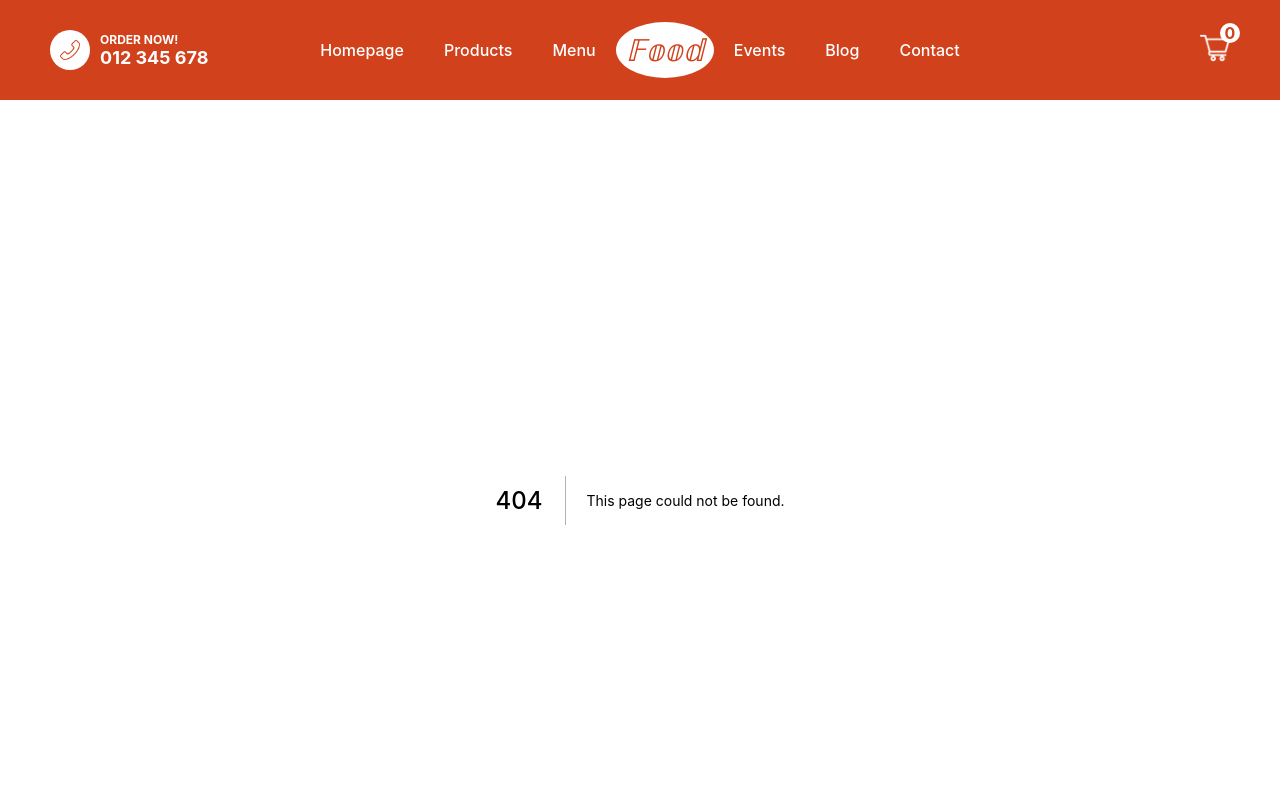
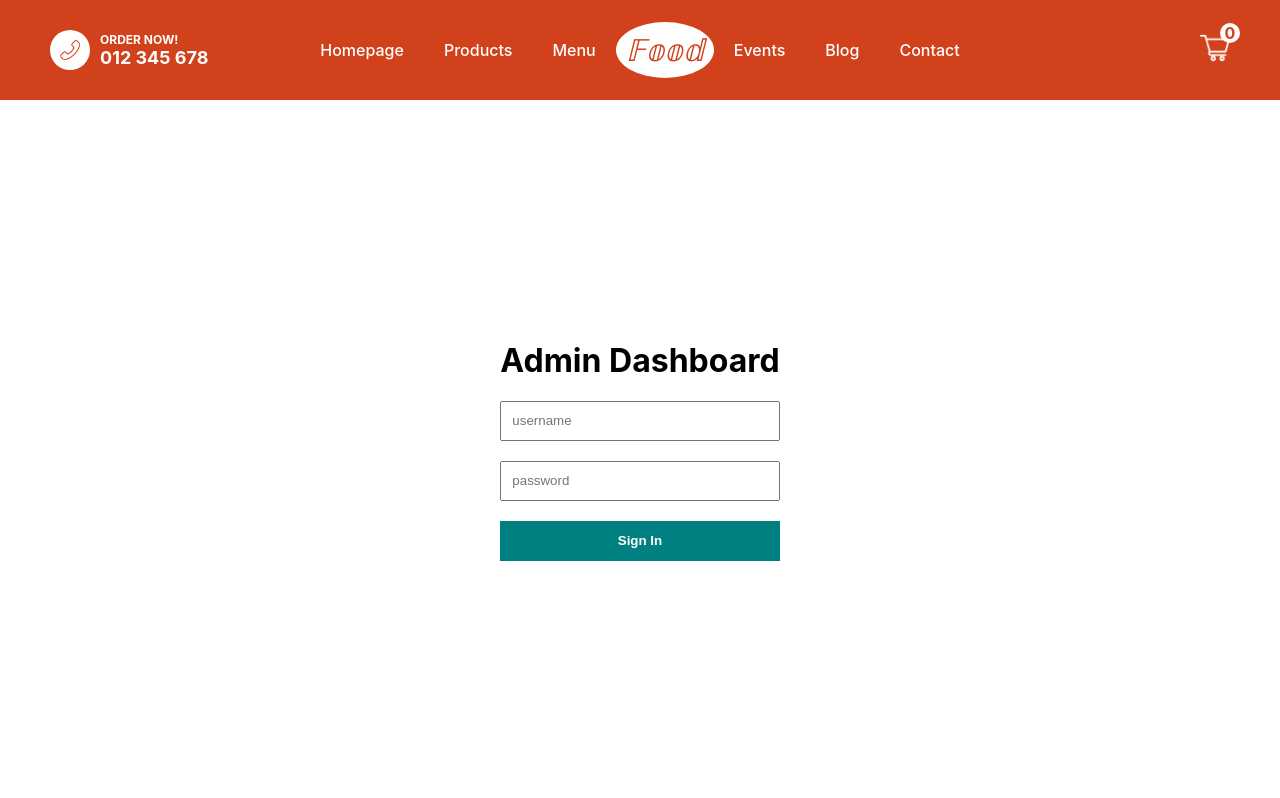
Before and after one commit to hardik6869/Food-Ordering-App, a Next.js app: page /admin/login in a window 1280 px wide. Before the commit this address had no page. Shown: the top 798 px of the page. Built offline with nearby package versions, Linux system fonts and the light colour scheme.

Commit message:
Auth using cookies

```diff
--- a/components/Navbar.jsx
+++ b/components/Navbar.jsx
@@ -24,7 +24,7 @@
             </div>
             <div className={navbarStyle.item}>
                 <ul className={navbarStyle.list}>
-                    <Link href="/cart" passHref>
+                    <Link href="/" passHref>
                         <li className={navbarStyle.listItem}>Homepage </li>
                     </Link>
 
--- a/package.json
+++ b/package.json
@@ -15,6 +15,7 @@
         "@paypal/react-paypal-js": "^7.8.1",
         "@reduxjs/toolkit": "^1.8.2",
         "axios": "^0.27.2",
+        "cookie": "^0.5.0",
         "install": "^0.13.0",
         "mongoose": "^6.3.5",
         "next": "^12.1.6",
--- /dev/null
+++ b/pages/admin/login.jsx
@@ -0,0 +1,50 @@
+import axios from 'axios';
+import {useRouter} from 'next/router';
+import {useState} from 'react';
+import LoginStyle from '../../styles/Login.module.css';
+
+const Login = () => {
+    const [username, setUsername] = useState(null);
+    const [password, setPassword] = useState(null);
+    const [error, setError] = useState(false);
+    const router = useRouter();
+
+    const handleClick = async () => {
+        try {
+            await axios.post('http://localhost:3000/api/login', {
+                username,
+                password,
+            });
+            router.push('/admin');
+        } catch (error) {
+            setError(true);
+        }
+    };
+
+    return (
+        <div className={LoginStyle.container}>
+            <div className={LoginStyle.wrapper}>
+                <h1> Admin Dashboard</h1>
+                <input
+                    placeholder="username"
+                    className={LoginStyle.input}
+                    onChange={(e) => setUsername(e.target.value)}
+                />
+                <input
+                    placeholder="password"
+                    type="password"
+                    className={LoginStyle.input}
+                    onChange={(e) => setPassword(e.target.value)}
+                />
+                <button onClick={handleClick} className={LoginStyle.button}>
+                    Sign In
+                </button>
+                {error && (
+                    <span className={LoginStyle.error}>Wrong Credentials!</span>
+                )}
+            </div>
+        </div>
+    );
+};
+
+export default Login;
--- /dev/null
+++ b/pages/api/login.jsx
@@ -0,0 +1,25 @@
+import cookie from 'cookie';
+
+const handler = (req, res) => {
+    if (req.method === 'POST') {
+        const {username, password} = req.body;
+        if (
+            username === process.env.ADMIN_USERNAME &&
+            password === process.env.ADMIN_PASSWORD
+        ) {
+            res.setHeader(
+                'Set-Cookie',
+                cookie.serialize('token', process.env.TOKEN, {
+                    maxAge: 60 * 60,
+                    sameSite: 'strict',
+                    path: '/',
+                }),
+            );
+            res.status(200).json('Successfull');
+        } else {
+            res.status(400).json('Wrong Credentials!');
+        }
+    }
+};
+
+export default handler;
--- /dev/null
+++ b/styles/Login.module.css
@@ -0,0 +1,32 @@
+.container {
+    height: calc(100vh - 100px);
+    display: flex;
+    align-items: center;
+    justify-content: center;
+  }
+
+  .wrapper {
+    display: flex;
+    flex-direction: column;
+  }
+
+  .input {
+    height: 40px;
+    margin-bottom: 20px;
+    padding: 0px 10px;
+  }
+
+  .button {
+    height: 40px;
+    margin-bottom: 20px;
+    border: none;
+    background-color: teal;
+    color: white;
+    font-weight: 600;
+    cursor: pointer;
+  }
+
+  .error {
+    font-size: 13px;
+    color: red;
+  }
```
Also changed, not shown: components/Add.jsx (added, +8 -0 lines), components/AddButton.jsx (added, +14 -0 lines), pages/admin/index.jsx (+10 -1 lines), pages/index.js (+14 -2 lines), styles/Add.module.css (added, +11 -0 lines), 1 other file (tests, documents, lock files or other folders).
